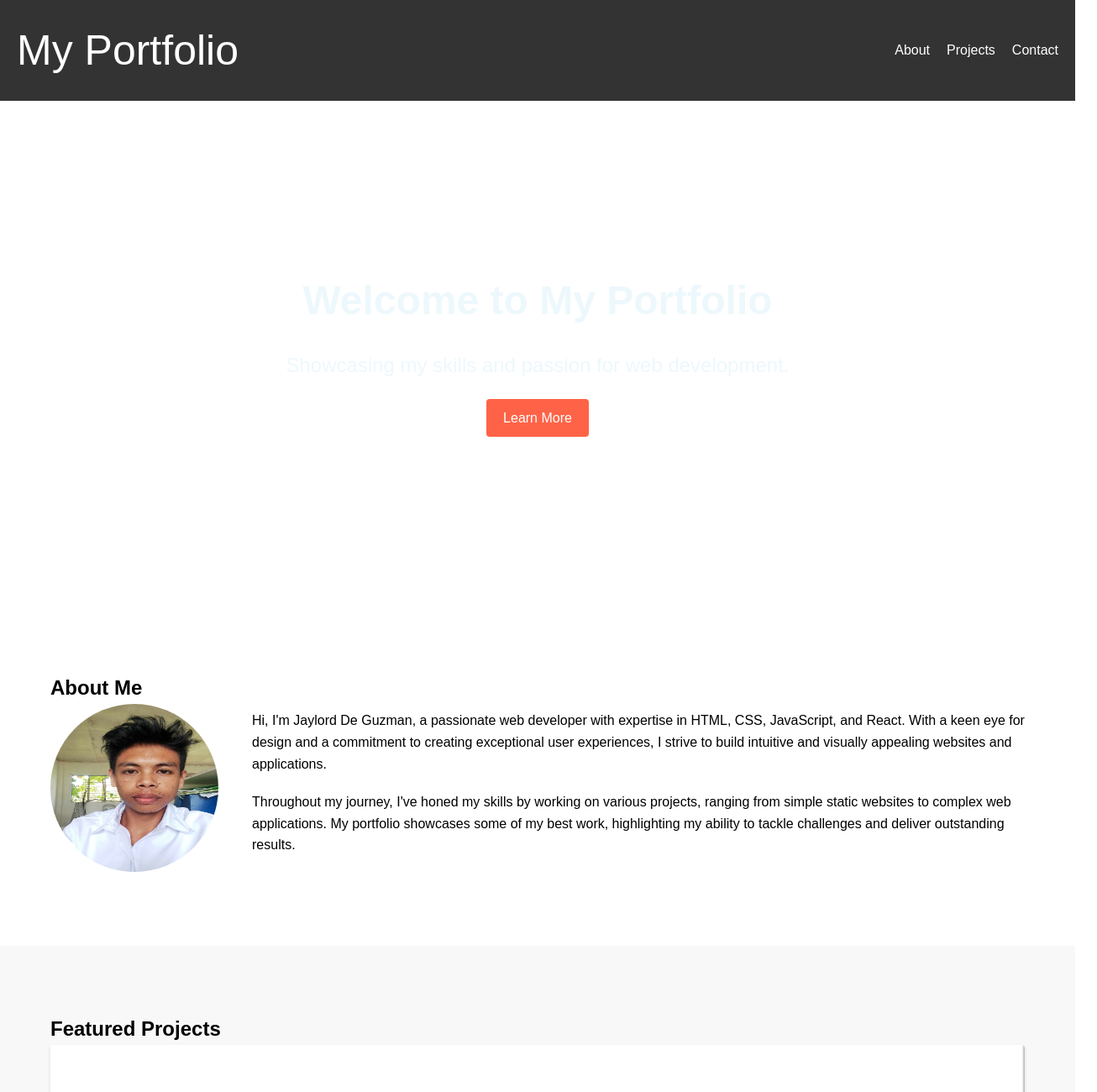
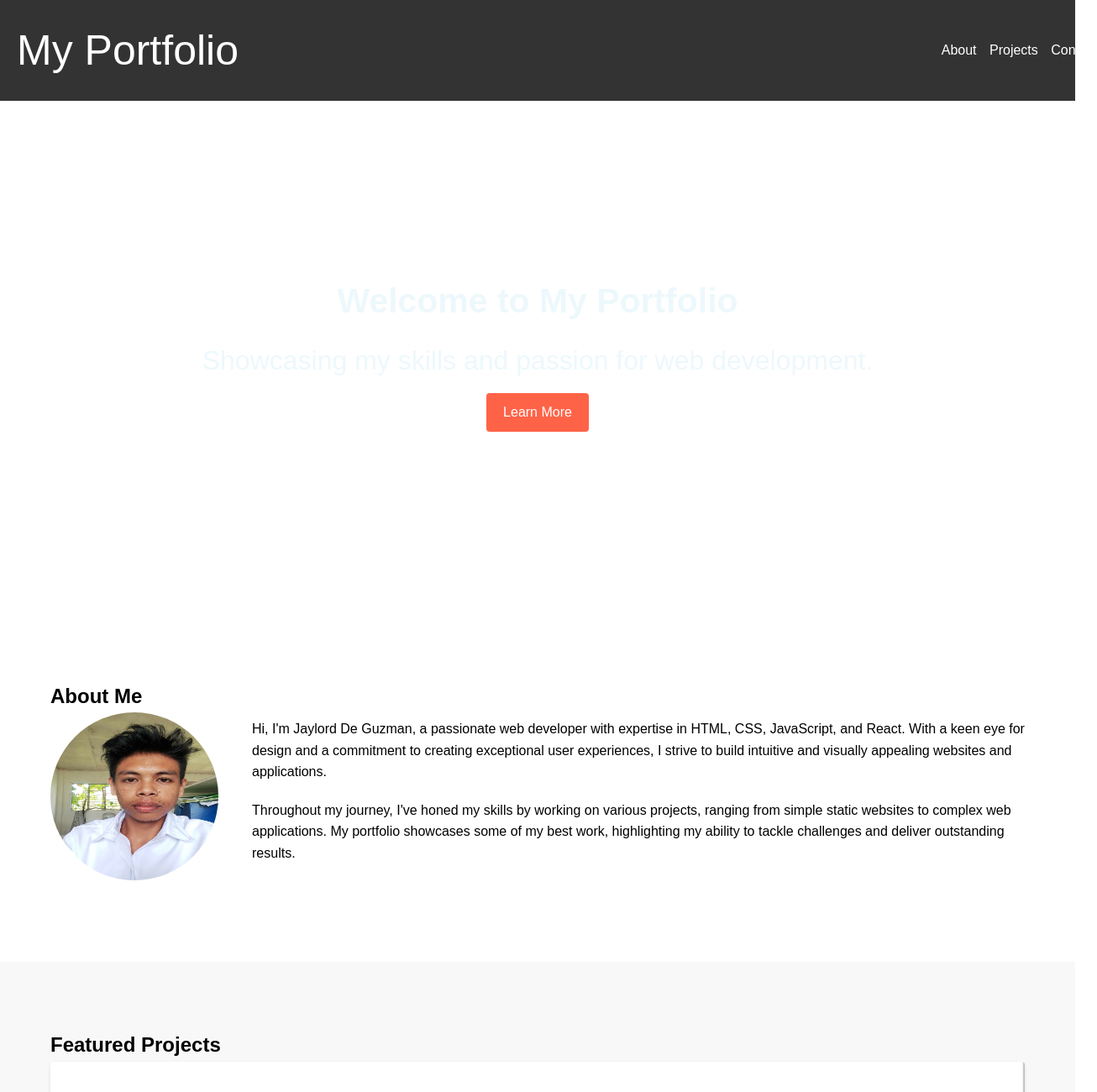
Before and after one commit to jaylord999/jaylordportfolio, a plain HTML site: page index.html in a window 1280 px wide. Shown: the top 1300 px of the page at 84% size, 1306 px wide, since content can reach past the window. Drawn offline with Linux system fonts and the light colour scheme; a script that the page names is missing.

Commit message:
Update style.css

```diff
--- a/style.css
+++ b/style.css
@@ -38,7 +38,7 @@
   }
 
   nav ul li {
-    margin-left: 20px;
+    margin-left: 10%;
   }
 
   nav ul li a {
@@ -61,13 +61,13 @@
   }
 
   .hero-content h1 {
-    font-size: 48px;
-    margin-bottom: 20px;
+    font-size: 3.2vw;
+    margin-bottom: 1vw;
   }
 
   .hero-content p {
-    font-size: 24px;
-    margin-bottom: 20px;
+    font-size: 2.5vw;
+    margin-bottom: 1vw;
   }
 
   .btn {
@@ -86,7 +86,7 @@
 
   /* About Section */
   #about {
-    padding: 80px 0;
+    padding: 7vw 0;
   }
 
   .about-content {
```
